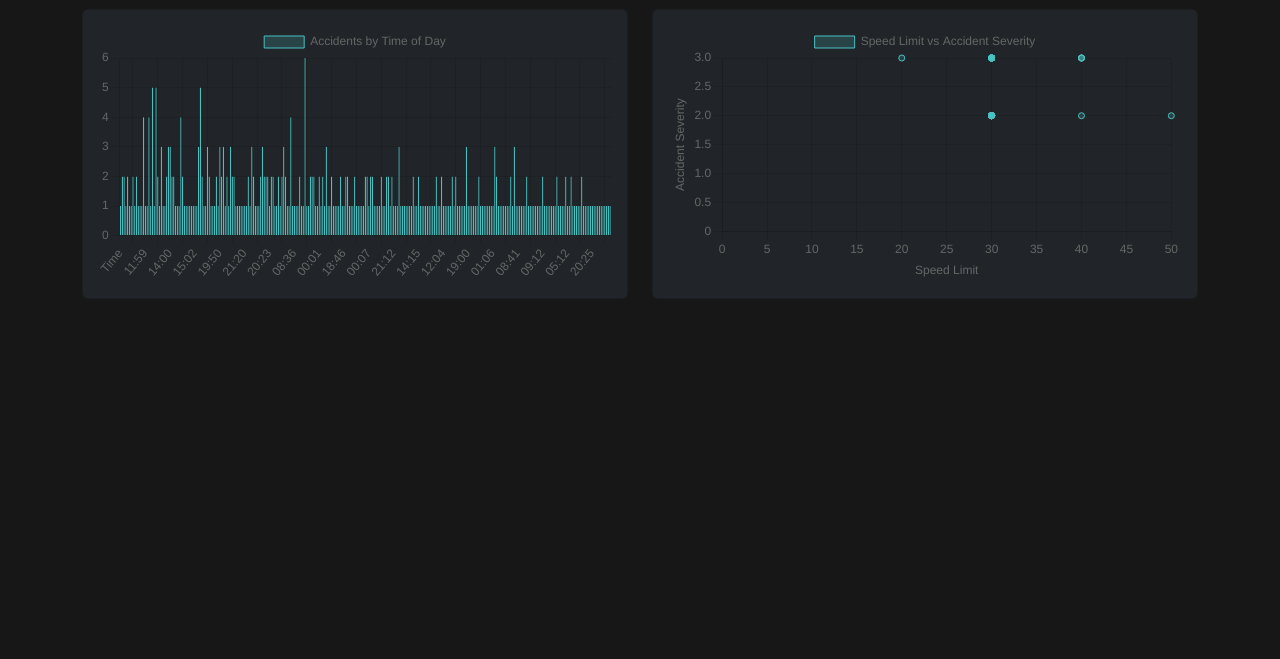
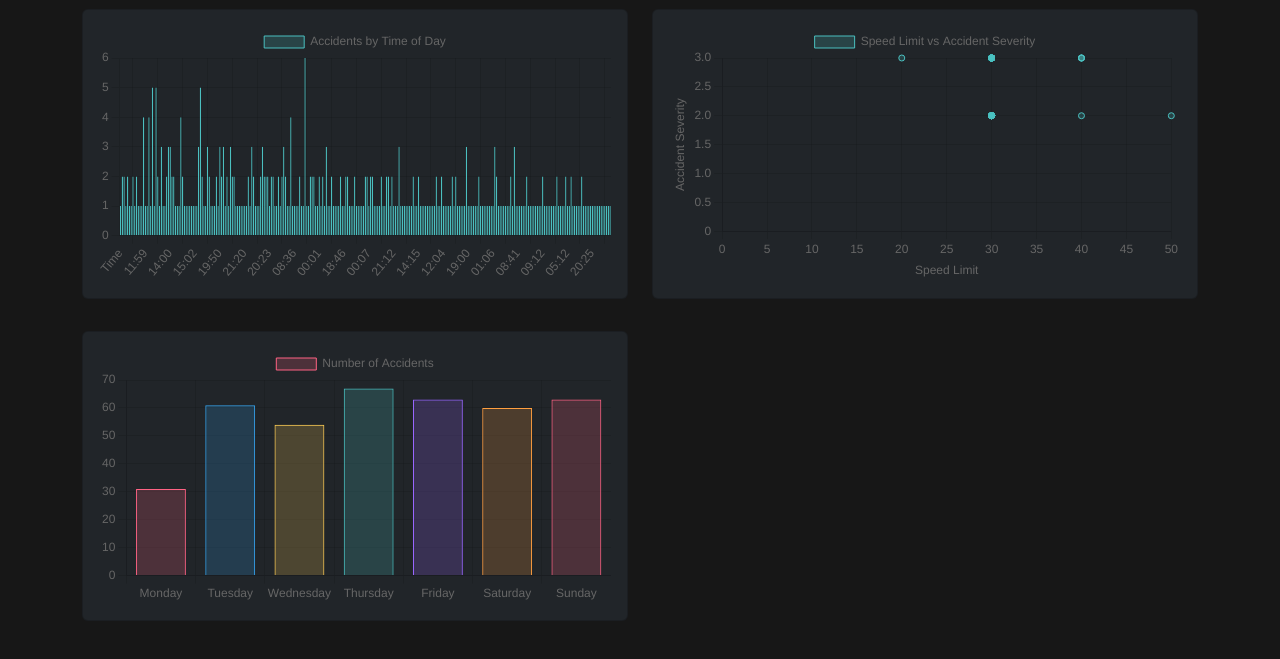
Before and after one commit to altf4-games/KSP-DA-Dashboard, a website: page public/insights/index.html in a window 1280 px wide. Shown: the part 63-722 px from the top of the page. Drawn offline with nearby package versions, Linux system fonts and the light colour scheme.

Commit message:
Final Protoype Phase

```diff
--- a/public/insights/index.html
+++ b/public/insights/index.html
@@ -61,6 +61,13 @@
                         </div>
                     </div>
                 </div>
+                <div class="col-md-6">
+                    <div class="card mb-3 text-bg-dark mt-3">
+                        <div class="card-body">
+                            <canvas id="accidentChart"></canvas>
+                        </div>
+                    </div>
+                </div>
             </div>
         </div>
 
--- a/public/insights/index.js
+++ b/public/insights/index.js
@@ -42,6 +42,15 @@ Papa.parse('../AccidentsBig.csv', {
     const data = results.data;
     const speedLimit = data.map(row => row[14]);
     const accidentSeverity = data.map(row => row[4]);
+    const accidentsByDay = [0, 0, 0, 0, 0, 0, 0];
+    results.data.forEach((row) => {
+      const dayOfWeek = row[7];
+      if (!isNaN(dayOfWeek)) {
+        accidentsByDay[dayOfWeek - 1]++;
+      }
+    });
+    drawChart(accidentsByDay);
+
 
     const ctx = document.getElementById('speed-accident-chart').getContext('2d');
     new Chart(ctx, {
@@ -77,3 +86,43 @@ Papa.parse('../AccidentsBig.csv', {
     });
   }
 });
+
+const drawChart = (accidentsByDay) => {
+    const ctx = document.getElementById('accidentChart').getContext('2d');
+    const chart = new Chart(ctx, {
+        type: 'bar',
+        data: {
+            labels: ['Monday', 'Tuesday', 'Wednesday', 'Thursday', 'Friday', 'Saturday', 'Sunday'],
+            datasets: [{
+                label: 'Number of Accidents',
+                data: accidentsByDay,
+                backgroundColor: [
+                    'rgba(255, 99, 132, 0.2)',
+                    'rgba(54, 162, 235, 0.2)',
+                    'rgba(255, 206, 86, 0.2)',
+                    'rgba(75, 192, 192, 0.2)',
+                    'rgba(153, 102, 255, 0.2)',
+                    'rgba(255, 159, 64, 0.2)',
+                    'rgba(255, 99, 132, 0.2)'
+                ],
+                borderColor: [
+                    'rgba(255, 99, 132, 1)',
+                    'rgba(54, 162, 235, 1)',
+                    'rgba(255, 206, 86, 1)',
+                    'rgba(75, 192, 192, 1)',
+                    'rgba(153, 102, 255, 1)',
+                    'rgba(255, 159, 64, 1)',
+                    'rgba(255, 99, 132, 1)'
+                ],
+                borderWidth: 1
+            }]
+        },
+        options: {
+            scales: {
+                y: {
+                    beginAtZero: true
+                }
+            }
+        }
+    });
+}
```
Also changed, not shown: public/index.html (+10 -10 lines).
